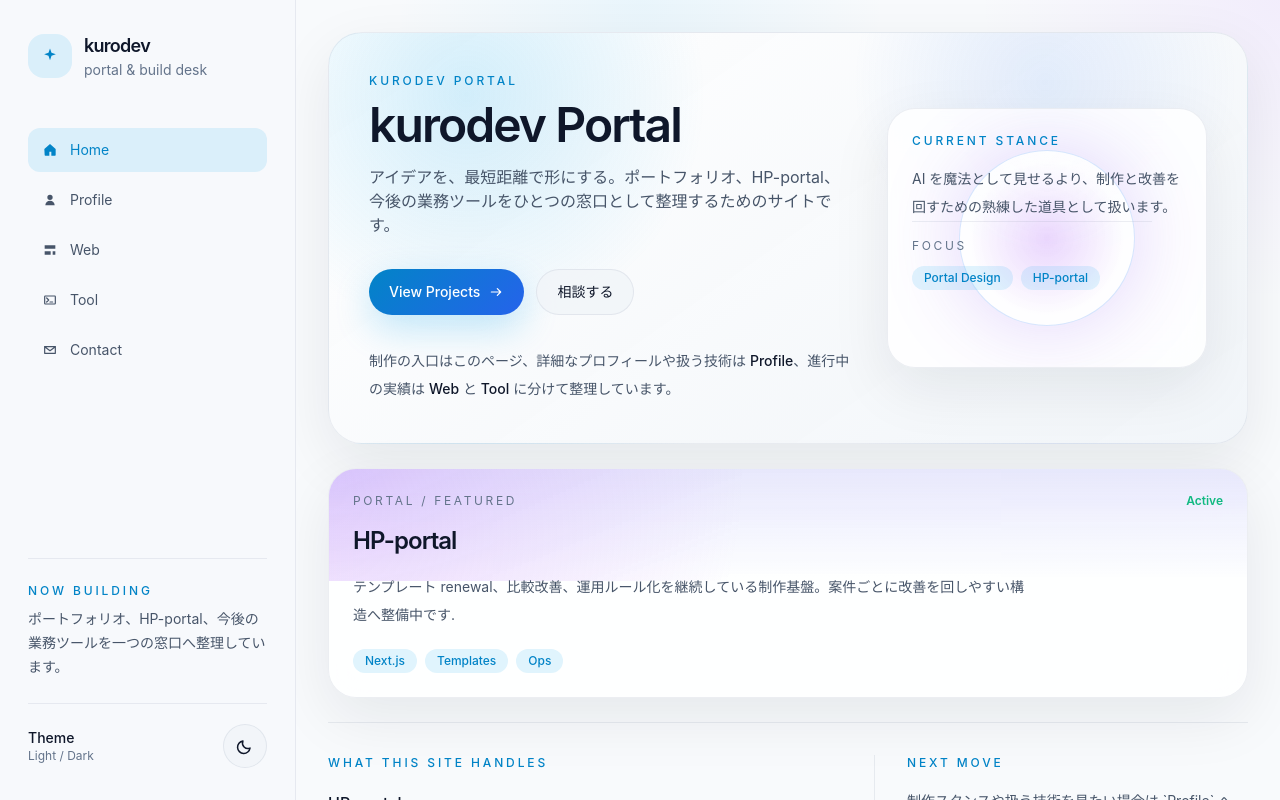
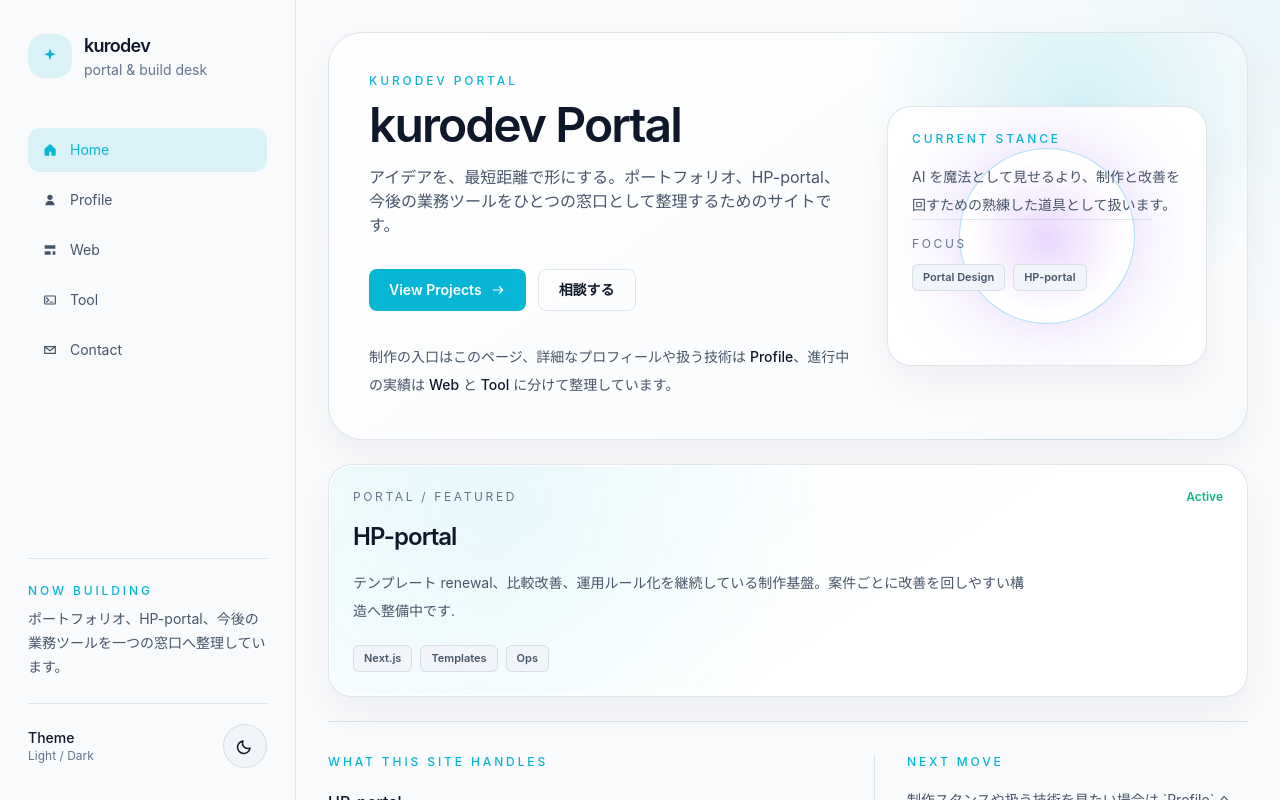
Before and after one commit to kurodev-web-tools/kurodev-hp, a Next.js app: page / in a window 1280 px wide. Built offline with nearby package versions, Linux system fonts and the light colour scheme.

Commit message:
Soften project card gradients

```diff
--- a/app/globals.css
+++ b/app/globals.css
@@ -5,49 +5,55 @@
 :root {
   color-scheme: light;
   --bg: #f8fafc;
-  --panel: rgba(255, 255, 255, 0.84);
-  --panel-strong: rgba(255, 255, 255, 0.94);
-  --panel-muted: rgba(241, 245, 249, 0.86);
-  --border: rgba(148, 163, 184, 0.18);
-  --border-strong: rgba(59, 130, 246, 0.2);
-  --sidebar-bg: rgba(248, 250, 252, 0.88);
+  --panel: #ffffff;
+  --panel-strong: #ffffff;
+  --panel-muted: #f1f5f9;
+  --input-bg: #ffffff;
+  --border: rgba(148, 163, 184, 0.28);
+  --border-strong: rgba(14, 165, 233, 0.34);
+  --sidebar-bg: rgba(248, 250, 252, 0.96);
   --text: #0f172a;
   --text-soft: #475569;
   --text-faint: #64748b;
-  --accent: #0284c7;
-  --accent-strong: #2563eb;
-  --accent-soft: rgba(14, 165, 233, 0.12);
+  --accent: #06b6d4;
+  --accent-strong: #0891b2;
+  --accent-soft: rgba(6, 182, 212, 0.12);
+  --card-tint: rgba(6, 182, 212, 0.035);
+  --card-tint-strong: rgba(6, 182, 212, 0.07);
   --success: #0f766e;
   --warning: #c2410c;
   --danger: #dc2626;
-  --shadow: 0 20px 60px rgba(15, 23, 42, 0.08);
-  --hero: radial-gradient(circle at 15% 15%, rgba(14, 165, 233, 0.18), transparent 28%),
-    radial-gradient(circle at 78% 12%, rgba(59, 130, 246, 0.12), transparent 24%),
-    linear-gradient(145deg, rgba(255, 255, 255, 0.98), rgba(241, 245, 249, 0.96));
+  --shadow: 0 16px 40px rgba(15, 23, 42, 0.05);
+  --shadow-hover: 0 18px 48px rgba(6, 182, 212, 0.12);
+  --hero: radial-gradient(circle at 82% 18%, rgba(6, 182, 212, 0.16), transparent 26%),
+    linear-gradient(145deg, #ffffff, #f8fafc);
 }
 
 html[data-theme="dark"] {
   color-scheme: dark;
   --bg: #09090b;
-  --panel: rgba(18, 18, 26, 0.82);
-  --panel-strong: rgba(14, 14, 20, 0.94);
-  --panel-muted: rgba(22, 22, 31, 0.9);
-  --border: rgba(113, 113, 122, 0.24);
-  --border-strong: rgba(168, 85, 247, 0.24);
-  --sidebar-bg: rgba(10, 10, 14, 0.92);
+  --panel: #101014;
+  --panel-strong: #0d0d11;
+  --panel-muted: #18181d;
+  --input-bg: #0d0d11;
+  --border: rgba(113, 113, 122, 0.3);
+  --border-strong: rgba(139, 92, 246, 0.42);
+  --sidebar-bg: rgba(9, 9, 11, 0.96);
   --text: #fafafa;
   --text-soft: #d4d4d8;
   --text-faint: #a1a1aa;
-  --accent: #a855f7;
-  --accent-strong: #8b5cf6;
-  --accent-soft: rgba(168, 85, 247, 0.12);
+  --accent: #8b5cf6;
+  --accent-strong: #7c3aed;
+  --accent-soft: rgba(139, 92, 246, 0.16);
+  --card-tint: rgba(139, 92, 246, 0.045);
+  --card-tint-strong: rgba(139, 92, 246, 0.08);
   --success: #10b981;
   --warning: #f59e0b;
   --danger: #ef4444;
-  --shadow: 0 24px 80px rgba(2, 6, 23, 0.48);
-  --hero: radial-gradient(circle at 20% 20%, rgba(139, 92, 246, 0.22), transparent 34%),
-    radial-gradient(circle at 80% 0%, rgba(34, 211, 238, 0.12), transparent 26%),
-    linear-gradient(145deg, rgba(9, 9, 11, 0.98), rgba(17, 17, 24, 0.96));
+  --shadow: 0 18px 48px rgba(0, 0, 0, 0.22);
+  --shadow-hover: 0 18px 52px rgba(139, 92, 246, 0.14);
+  --hero: radial-gradient(circle at 82% 14%, rgba(139, 92, 246, 0.2), transparent 28%),
+    linear-gradient(145deg, #09090b, #101014);
 }
 
 * {
@@ -62,8 +68,7 @@ body {
   margin: 0;
   min-height: 100vh;
   background:
-    radial-gradient(circle at top, rgba(56, 189, 248, 0.08), transparent 24%),
-    radial-gradient(circle at 100% 0%, rgba(168, 85, 247, 0.08), transparent 20%),
+    radial-gradient(circle at 100% 0%, rgba(6, 182, 212, 0.06), transparent 22%),
     var(--bg);
   color: var(--text);
   font-family: "Inter", "Noto Sans JP", "Hiragino Sans", "Yu Gothic UI", sans-serif;
@@ -99,18 +104,22 @@ textarea {
     background: var(--panel);
     border: 1px solid var(--border);
     box-shadow: var(--shadow);
-    backdrop-filter: blur(18px);
   }
 
   .panel-strong {
     background: var(--panel-strong);
     border: 1px solid var(--border);
     box-shadow: var(--shadow);
-    backdrop-filter: blur(18px);
   }
 
   .bento-card {
-    @apply panel rounded-panel p-5 md:p-6;
+    @apply panel rounded-[24px] p-5 md:p-6;
+    transition: border-color 160ms ease, box-shadow 160ms ease, background-color 160ms ease;
+  }
+
+  .bento-card:hover {
+    border-color: var(--border-strong);
+    box-shadow: var(--shadow-hover);
   }
 
   .section-kicker {
@@ -119,43 +128,45 @@ textarea {
   }
 
   .button-primary {
-    @apply inline-flex items-center justify-center gap-2 rounded-full px-5 py-3 text-sm font-medium transition;
-    background: linear-gradient(135deg, var(--accent), var(--accent-strong));
+    @apply inline-flex items-center justify-center gap-2 rounded-lg px-5 py-2.5 text-sm font-semibold transition;
+    background: var(--accent);
     color: white;
-    box-shadow: 0 14px 36px rgba(14, 165, 233, 0.24);
+    box-shadow: none;
   }
 
   html[data-theme="dark"] .button-primary {
-    box-shadow: 0 18px 42px rgba(139, 92, 246, 0.32);
+    color: white;
   }
 
   .button-primary:hover {
-    transform: translateY(-1px);
-    filter: saturate(1.05);
+    background: var(--accent-strong);
+    box-shadow: 0 0 0 3px var(--accent-soft);
   }
 
   .button-ghost {
-    @apply inline-flex items-center justify-center gap-2 rounded-full px-5 py-3 text-sm font-medium transition;
-    background: var(--panel-muted);
+    @apply inline-flex items-center justify-center gap-2 rounded-lg px-5 py-2.5 text-sm font-semibold transition;
+    background: transparent;
     color: var(--text);
     border: 1px solid var(--border);
   }
 
   .button-ghost:hover {
     border-color: var(--border-strong);
+    background: var(--accent-soft);
     color: var(--accent);
   }
 
   .tag {
-    @apply inline-flex items-center rounded-full px-3 py-1 text-xs font-medium;
-    background: var(--accent-soft);
-    color: var(--accent);
+    @apply inline-flex items-center rounded-md px-2.5 py-1 text-[11px] font-semibold;
+    background: var(--panel-muted);
+    color: var(--text-soft);
+    border: 1px solid var(--border);
   }
 
   .input-shell {
-    @apply w-full rounded-2xl border px-4 py-3 transition outline-none;
+    @apply w-full rounded-lg border px-3.5 py-2.5 text-sm transition outline-none;
     border-color: var(--border);
-    background: var(--panel-strong);
+    background: var(--input-bg);
     color: var(--text);
   }
 
@@ -165,11 +176,11 @@ textarea {
 
   .input-shell:focus {
     border-color: var(--accent);
-    box-shadow: 0 0 0 4px rgba(14, 165, 233, 0.12);
+    box-shadow: 0 0 0 3px var(--accent-soft);
   }
 
   html[data-theme="dark"] .input-shell:focus {
-    box-shadow: 0 0 0 4px rgba(168, 85, 247, 0.16);
+    box-shadow: 0 0 0 3px var(--accent-soft);
   }
 
   .hero-surface {
--- a/components/ui/project-card.js
+++ b/components/ui/project-card.js
@@ -11,15 +11,15 @@ const statusTone = {
 export function ProjectCard({ project }) {
   return (
     <BentoCard
-      className={`group relative overflow-hidden transition duration-200 hover:-translate-y-1 hover:border-[var(--border-strong)] ${
+      className={`group relative overflow-hidden ${
         project.featured ? "md:col-span-2" : ""
       }`}
     >
       <div
-        className={`absolute inset-x-0 top-0 h-28 opacity-90 ${
+        className={`pointer-events-none absolute inset-px rounded-[23px] ${
           project.featured
-            ? "bg-[radial-gradient(circle_at_top_left,rgba(168,85,247,0.28),transparent_45%),linear-gradient(180deg,rgba(99,102,241,0.16),transparent)]"
-            : "bg-[radial-gradient(circle_at_top_left,rgba(56,189,248,0.18),transparent_50%),linear-gradient(180deg,rgba(59,130,246,0.08),transparent)]"
+            ? "bg-[radial-gradient(circle_at_18%_16%,var(--card-tint-strong),transparent_42%),linear-gradient(145deg,var(--card-tint),transparent_62%)]"
+            : "bg-[linear-gradient(145deg,var(--card-tint),transparent_68%)]"
         }`}
       />
       <div className="relative">
```
